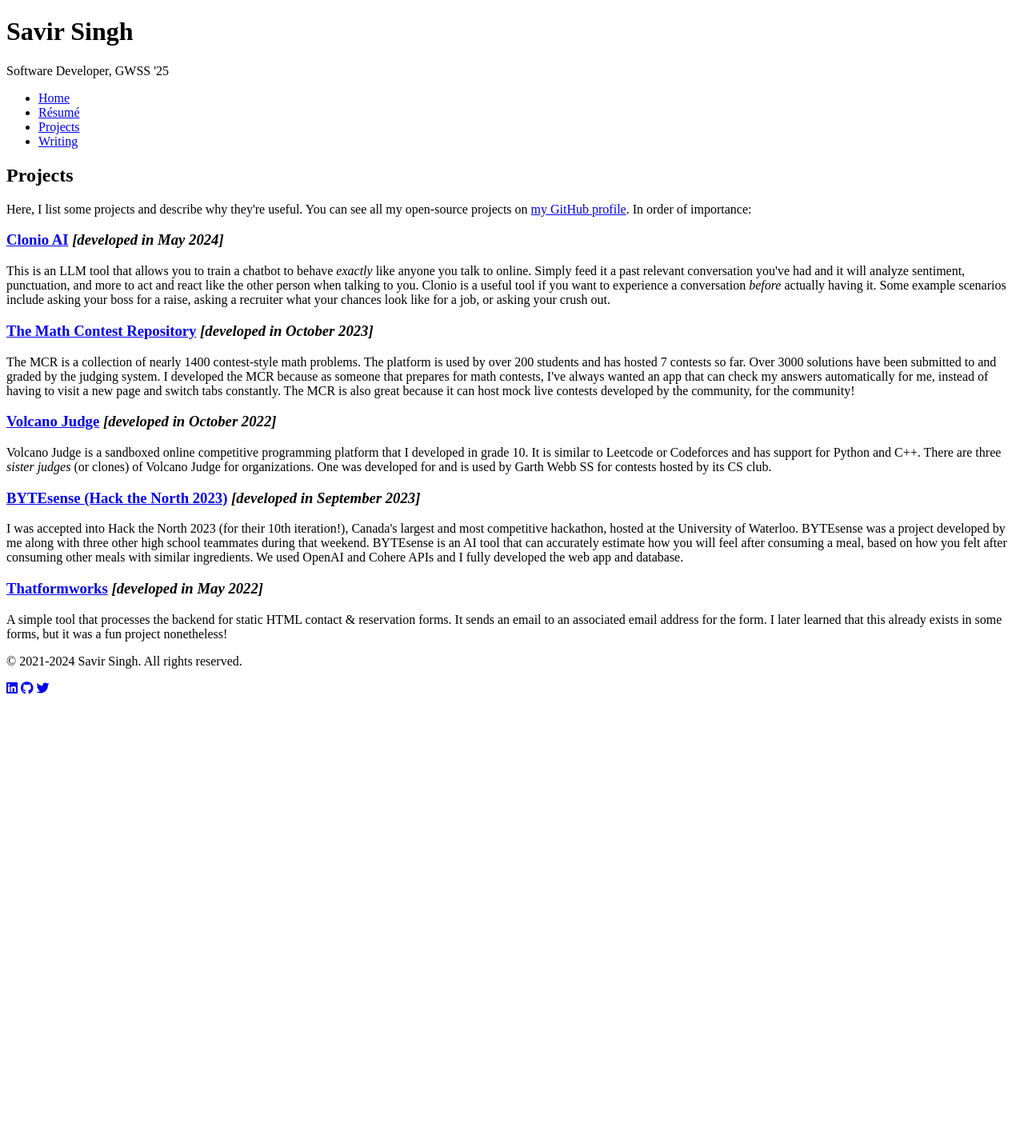
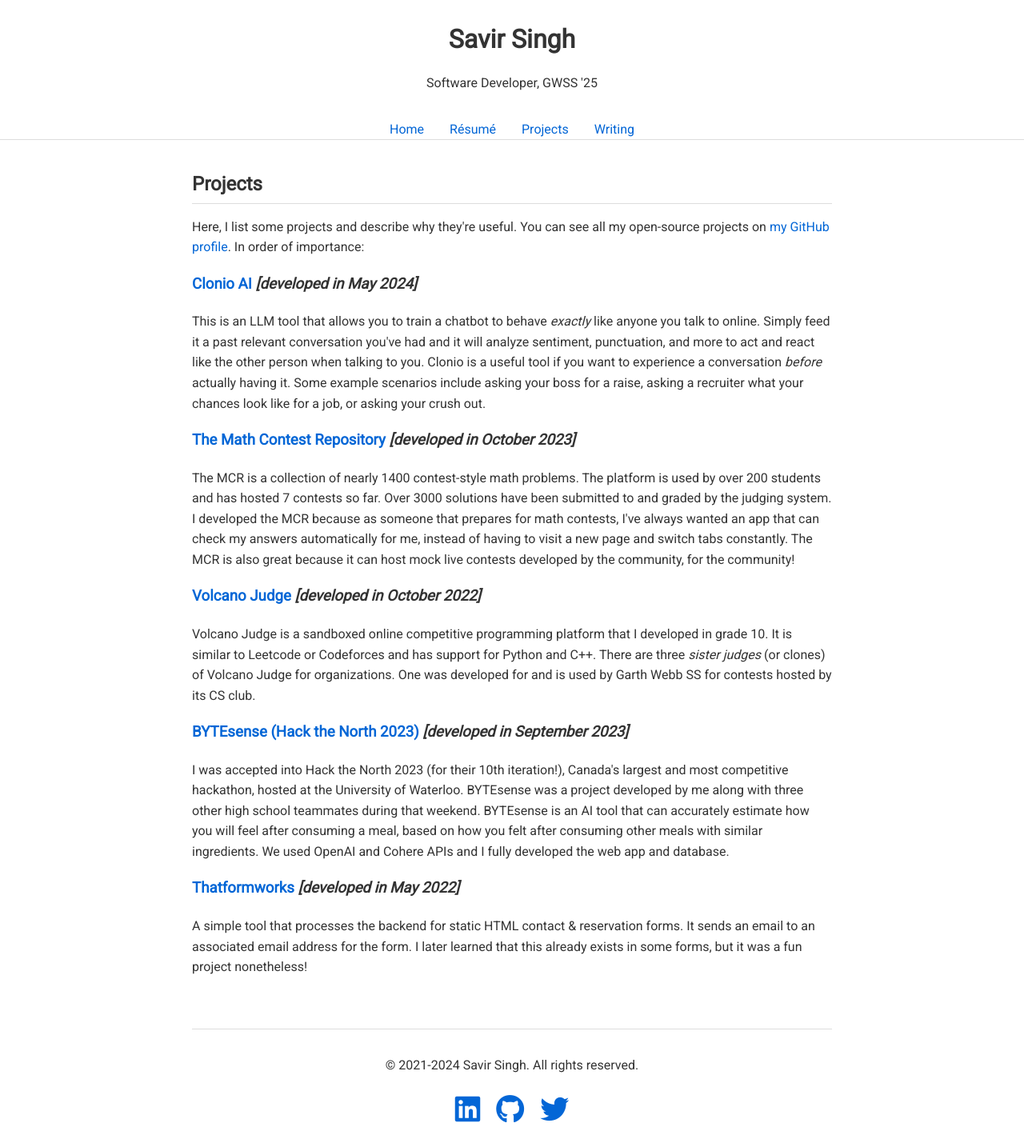
Before and after one commit to savirsingh/savirsingh.github.io, a Jekyll site: the page built from projects.html, in a window 1280 px wide. Shown: the whole page at 80% size. Built offline with Jekyll 4.4.1, drawn with Linux system fonts in a browser that asks for light colours; before the commit the page ends 900 px from its top, so only the background shows below that.

Commit message:
Update default.html

```diff
--- a/_layouts/default.html
+++ b/_layouts/default.html
@@ -4,7 +4,7 @@
     <meta charset="UTF-8">
     <meta name="viewport" content="width=device-width, initial-scale=1.0">
     <title>{{ page.title }} | Savir Singh</title>
-    <link rel="stylesheet" href="style.css">
+    <link rel="stylesheet" href="/style.css">
     <link rel="icon" href="/whitelogo.png">
     <link rel="preconnect" href="https://fonts.googleapis.com">
 <link rel="preconnect" href="https://fonts.gstatic.com" crossorigin>
```
